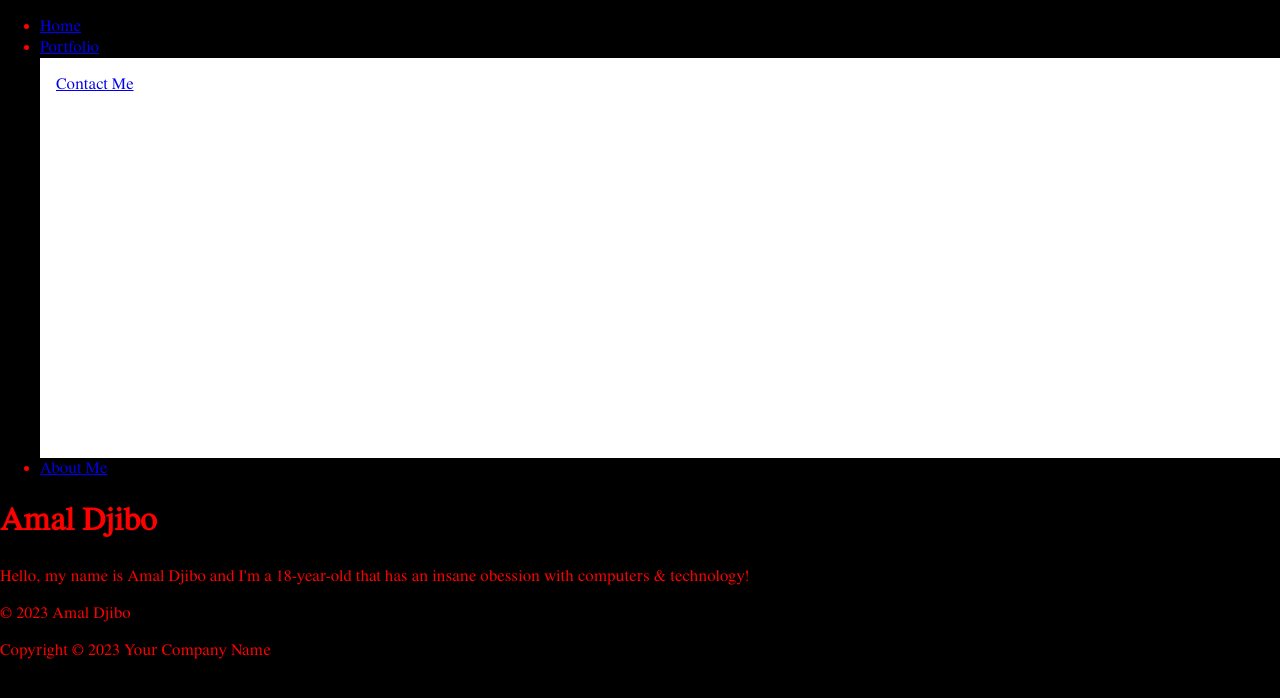
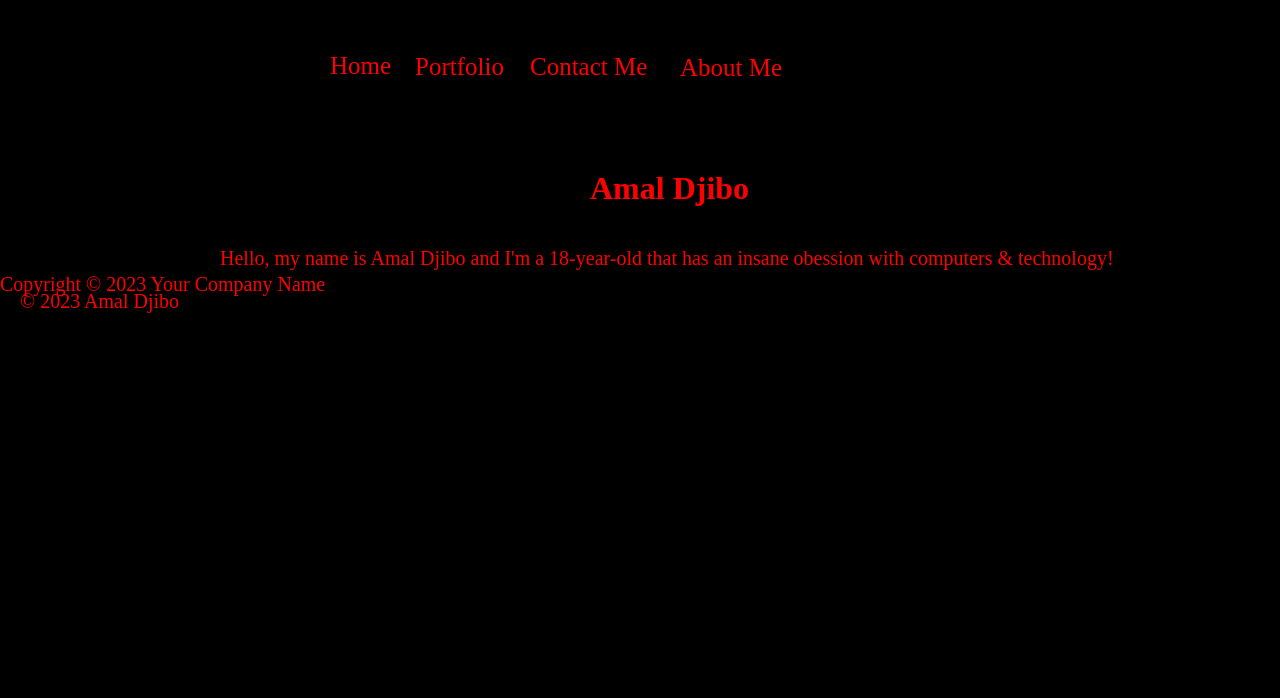
Before and after one commit to AmalDjibo/amaldjibo.com-2021-, a plain HTML site: page index.html in a window 1280 px wide. Drawn offline with Linux system fonts and the light colour scheme; files whose address does not match are found by name.

Commit message:
Update style.css

```diff
--- a/css/style.css
+++ b/css/style.css
@@ -1,77 +1,199 @@
+* {
+    margin: 0;
+    padding: 0;
+    text-decoration: none;
+  }
+
  @font-face {
 src: url(fonts/TimesNewerRoman-Regular.otf);
-  font-family: 'se';
+font-family: se;
 }
 
-* {
-  box-sizing: border-box;
-  font-family: 'se', sans-serif;
+html, body {
+    height: 100%;
+    max-width: 100%;
+    max-height: 100%;
+    overflow-x: hidden;
 }
 
 body {
 background-color: black;
-  color: red;
-  margin: 0;
-  padding: 0;
 }
 
-.header {
-  background-color: red;
-  color: white;
-  text-align: center;
-  padding: 1em;
+
+
+
+header {
+background-color: black;
+width: 100%;
+height: 170px;
 }
 
-.header a {
-  color: white;
-  text-decoration: none;
+  .port {
+    position: relative;
+    left:60px;
+    top: -20px;
   }
 
-.header a:hover {
+  .con {
+    position: relative;
+    left: 140px;
+    top: -40px;
+  }
+
+  .abu {
+    position: relative;
+    left: 258px;
+    top: -41px;
+  }
+
+  .awd {
+    position: relative;
+    top: -20px;
+    left: 70px;
+  }
+
+  .impos {
+    position: relative;
+    top: -29px;
+    left: 10px
+  }
+
+  .bot-2 {
+    position: relative;
+    top: -20px;
+    left: -10px
+  }
+  .da-nav {
+    position: relative;
+    top: 40px;
+    left: 40px
+  }
+
+
+.main-header {
+  position: relative;
+  left: 110px;
   color: red;
 }
 
-.nav {
-  display: flex;
-  justify-content: space-between;
-  padding: 1em;
+.main-p {
+  font-size: 18px;
 }
 
-.nav a {
-  color: red;
-  text-decoration: none;
-  padding: 0.5em 1em;
+.main-p2 {
+  position: relative;
+  top: -20px;
+  font-size: 18px;
 }
 
-.nav a:hover {
-  color: white;
+.main-con {
+  position: relative;
+  top: 20px;
+  left: 5px
+}
+
+.col {
+    color: red;
+    font-size: 18px;
+    padding: 20px;
+  }
+
+  .bl {
+    position: relative;
+    top: -30px;
+  }
+
+  .foot-item {
+    color: red;
+    font-size: 20px;
+  }
+
+  .fp {
+    padding: 20px;
+  }
+
+  .pr {
+    position: relative;
+    top: -30px
+  }
+
+  .cp {
+    position: relative;
+    top: -60px
+  }
+
+  .dis {
+    position: relative;
+    top: -90px
+  }
+
+  .nav-link {
+     color: red;
+    font-size: 18px;
+  }
+
+@media only screen and (min-width: 1000px){
+  .awd {
+    position: relative;
+    left: 500px;
+    top: -80px
+  }
+
+  .abu {
+    position: relative;
+    left: 390px;
+    top: -50px;
   }
 
   .con {
-  padding: 1em;
-  background-color: white;
-  color: black;
-  min-height: 50vh;
+    position: relative;
+    left: 230px;
+    top: -43px;
   }
 
-.footer {
-  background-color: red;
-  color: white;
-  text-align: center;
-  padding: 1em;
+  .port {
+    position: relative;
+    left: 115px;
+    top: -15px
   }
 
-.footer a {
-  color: white;
-  text-decoration: none;
+  .home {
+    position: relative;
+    left: 30px;
+    top: 12px;
   }
 
-.footer a:hover {
-  color: red;
+  .nav-link {
+    font-size: 25px;
   }
 
-@media (max-width: 600px) {
-  .nav {
-    flex-direction: column;
+  .da-nav {
+    position: relative;
+    left: 300px;
+  }
+
+  .main-4 {
+    position: relative;
+  }
+
+  .main-header {
+    position: relative;
+    left: 590px;
+  }
+
+  .main-con {
+    position: relative;
+    left: 200px
+  }
+
+
+
+  .main-p {
+    font-size: 20px;
+  }
+
+  .main-p2 {
+    font-size: 20px;
   }
 }
```
Lines whose indentation alone changed are shown as unchanged.
